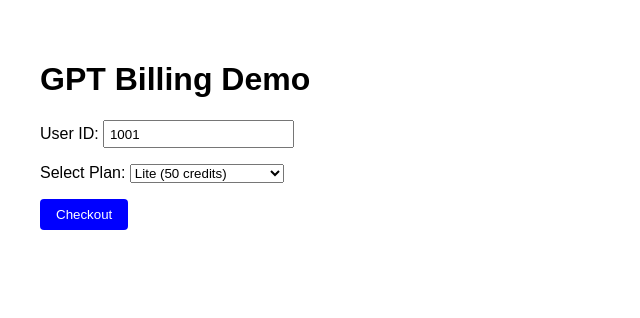
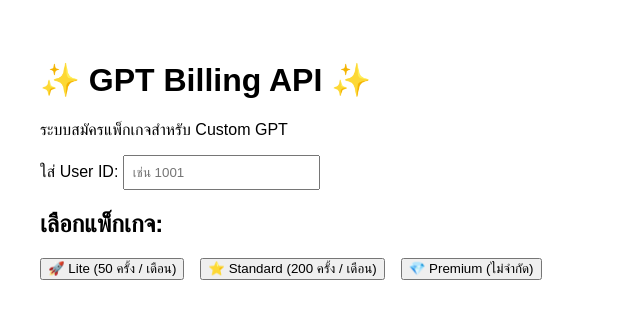
Before and after one commit to phimtarwat/gpt-billing, a Next.js app: page / in a window 1280 px wide. Shown: the top 318 px of the page, without its empty margins (0-640 px from the left). Built offline with nearby package versions, Linux system fonts and the light colour scheme.

Commit message:
Update index.js

```diff
--- a/pages/index.js
+++ b/pages/index.js
@@ -1,16 +1,16 @@
 import { useState } from "react";
 
 export default function Home() {
+  const [userId, setUserId] = useState("");
   const [loading, setLoading] = useState(false);
-  const [error, setError] = useState("");
-  const [userId, setUserId] = useState("1001"); // default user_id
-  const [plan, setPlan] = useState("lite");
 
-  const handleCheckout = async () => {
+  const handleCheckout = async (plan) => {
+    if (!userId) {
+      alert("กรุณาใส่ User ID ก่อน");
+      return;
+    }
     setLoading(true);
-    setError("");
 
-    try {
     const res = await fetch("/api/create-checkout", {
       method: "POST",
       headers: { "Content-Type": "application/json" },
@@ -18,60 +18,43 @@ export default function Home() {
     });
 
     const data = await res.json();
+    setLoading(false);
+
     if (data.url) {
-        window.location.href = data.url; // ไป Stripe Checkout
+      window.location.href = data.url; // redirect ไป Stripe Checkout
     } else {
-        setError(data.error || "Unexpected error");
-      }
-    } catch (err) {
-      setError(err.message);
-    } finally {
-      setLoading(false);
+      alert("เกิดข้อผิดพลาด: " + (data.error || "ไม่สามารถสร้าง Checkout ได้"));
     }
   };
 
   return (
     <div style={{ fontFamily: "sans-serif", padding: "2rem" }}>
-      <h1>GPT Billing Demo</h1>
+      <h1>✨ GPT Billing API ✨</h1>
+      <p>ระบบสมัครแพ็กเกจสำหรับ Custom GPT</p>
 
-      <div style={{ marginBottom: "1rem" }}>
-        <label>User ID: </label>
+      <div style={{ margin: "1rem 0" }}>
+        <label>ใส่ User ID: </label>
         <input
+          type="text"
           value={userId}
           onChange={(e) => setUserId(e.target.value)}
-          style={{ padding: "0.3rem" }}
+          placeholder="เช่น 1001"
+          style={{ padding: "0.5rem", marginRight: "1rem" }}
         />
       </div>
 
-      <div style={{ marginBottom: "1rem" }}>
-        <label>Select Plan: </label>
-        <select value={plan} onChange={(e) => setPlan(e.target.value)}>
-          <option value="lite">Lite (50 credits)</option>
-          <option value="standard">Standard (200 credits)</option>
-          <option value="premium">Premium (500 credits)</option>
-        </select>
+      <h2>เลือกแพ็กเกจ:</h2>
+      <div style={{ display: "flex", gap: "1rem" }}>
+        <button onClick={() => handleCheckout("lite")} disabled={loading}>
+          🚀 Lite (50 ครั้ง / เดือน)
+        </button>
+        <button onClick={() => handleCheckout("standard")} disabled={loading}>
+          ⭐ Standard (200 ครั้ง / เดือน)
+        </button>
+        <button onClick={() => handleCheckout("premium")} disabled={loading}>
+          💎 Premium (ไม่จำกัด)
+        </button>
       </div>
-
-      <button
-        onClick={handleCheckout}
-        disabled={loading}
-        style={{
-          padding: "0.5rem 1rem",
-          background: "blue",
-          color: "white",
-          border: "none",
-          borderRadius: "4px",
-          cursor: "pointer",
-        }}
-      >
-        {loading ? "Loading..." : "Checkout"}
-      </button>
-
-      {error && (
-        <p style={{ color: "red", marginTop: "1rem" }}>
-          ❌ Error: {error}
-        </p>
-      )}
     </div>
   );
 }
```
Lines whose indentation alone changed are shown as unchanged.
